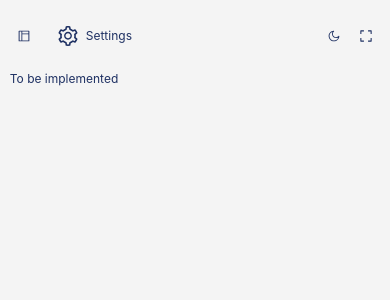
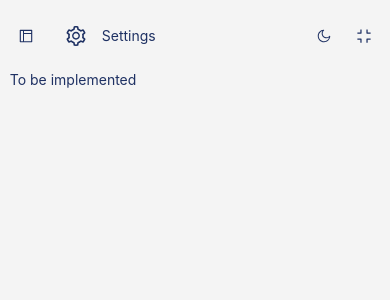
Before and after one commit to GnaneshPuttaswamy/khajanchi, a React (Vite) app: page /settings in a window 390 px wide. Shown: the top 300 px of the page. Built offline with nearby package versions, Linux system fonts and the light colour scheme.

Commit message:
Refactor: Add CompactModeContext to manage compact mode state
- Add compact mode context to manage compact mode state
- Save compact mode state to localStorage to persist changes after page reload

```diff
--- a/src/App.tsx
+++ b/src/App.tsx
@@ -4,6 +4,7 @@ import { ConfigProvider, theme } from 'antd';
 import './App.css';
 import AppLayout from './components/app-layout/AppLayout';
 import { ThemeContext } from './context/ThemeContext';
+import { CompactModeContext } from './context/CompactModeContext';
 // Helper function to check if device is mobile
 const isMobileDevice = () =>
   window.innerWidth <= 768 ||
@@ -11,9 +12,10 @@ const isMobileDevice = () =>
 
 const App: React.FC = () => {
   const [collapsed, setCollapsed] = useState(() => isMobileDevice());
-  const [isCompact, setIsCompact] = useState(() => isMobileDevice());
+
   const [isMobile, setIsMobile] = useState(() => isMobileDevice());
   const { isDark } = useContext(ThemeContext);
+  const { isCompact } = useContext(CompactModeContext);
 
   useEffect(() => {
     const checkMobile = () => {
@@ -66,13 +68,7 @@ const App: React.FC = () => {
         ].filter(Boolean) as any,
       }}
     >
-      <AppLayout
-        collapsed={collapsed}
-        setCollapsed={setCollapsed}
-        isCompact={isCompact}
-        setIsCompact={setIsCompact}
-        isMobile={isMobile}
-      />
+      <AppLayout collapsed={collapsed} setCollapsed={setCollapsed} isMobile={isMobile} />
     </ConfigProvider>
   );
 };
--- a/src/components/app-layout/AppLayout.tsx
+++ b/src/components/app-layout/AppLayout.tsx
@@ -13,14 +13,10 @@ const { Content, Sider } = Layout;
 function AppLayout({
   collapsed,
   setCollapsed,
-  isCompact,
-  setIsCompact,
   isMobile,
 }: {
   collapsed: boolean;
   setCollapsed: (collapsed: boolean) => void;
-  isCompact: boolean;
-  setIsCompact: (isCompact: boolean) => void;
   isMobile: boolean;
 }) {
   // navigate hook for routing
@@ -114,8 +110,6 @@ function AppLayout({
           <ContentHeader
             collapsed={collapsed}
             setCollapsed={setCollapsed}
-            isCompact={isCompact}
-            setIsCompact={setIsCompact}
             isMobile={isMobile}
             currentPath={location.pathname}
           />
@@ -128,15 +122,9 @@ function AppLayout({
             gap="middle"
           >
             <Routes>
-              <Route path="/" element={<AddTransactionPage isMobile={isMobile} isCompact={isCompact} />} />
-              <Route
-                path="/add-transaction"
-                element={<AddTransactionPage isMobile={isMobile} isCompact={isCompact} />}
-              />
-              <Route
-                path="/transaction-history"
-                element={<AllTransactionsPage isMobile={isMobile} isCompact={isCompact} />}
-              />
+              <Route path="/" element={<AddTransactionPage isMobile={isMobile} />} />
+              <Route path="/add-transaction" element={<AddTransactionPage isMobile={isMobile} />} />
+              <Route path="/transaction-history" element={<AllTransactionsPage isMobile={isMobile} />} />
               <Route path="/settings" element={<div>To be implemented</div>} />
             </Routes>
           </Flex>
--- a/src/components/app-layout/content-header/ActionButtons.tsx
+++ b/src/components/app-layout/content-header/ActionButtons.tsx
@@ -2,14 +2,11 @@ import React, { useContext } from 'react';
 import { Button, Space, Tooltip } from 'antd';
 import { CompressOutlined, ExpandOutlined, MoonOutlined, SunOutlined } from '@ant-design/icons';
 import { ThemeContext } from '../../../context/ThemeContext';
+import { CompactModeContext } from '../../../context/CompactModeContext';
 
-interface ActionButtonsProps {
-  isCompact: boolean;
-  setIsCompact: (isCompact: boolean) => void;
-}
-
-const ActionButtons: React.FC<ActionButtonsProps> = ({ isCompact, setIsCompact }) => {
+const ActionButtons: React.FC = () => {
   const { isDark, setIsDark } = useContext(ThemeContext);
+  const { isCompact, setIsCompact } = useContext(CompactModeContext);
 
   return (
     <Space>
--- a/src/components/app-layout/content-header/ContentHeader.tsx
+++ b/src/components/app-layout/content-header/ContentHeader.tsx
@@ -7,20 +7,11 @@ import ActionButtons from './ActionButtons';
 interface ContentHeaderProps {
   collapsed: boolean;
   setCollapsed: (collapsed: boolean) => void;
-  isCompact: boolean;
-  setIsCompact: (isCompact: boolean) => void;
   isMobile: boolean;
   currentPath: string;
 }
 
-const ContentHeader: React.FC<ContentHeaderProps> = ({
-  collapsed,
-  setCollapsed,
-  isCompact,
-  setIsCompact,
-  isMobile,
-  currentPath,
-}) => {
+const ContentHeader: React.FC<ContentHeaderProps> = ({ collapsed, setCollapsed, isMobile, currentPath }) => {
   return (
     <Flex
       style={{
@@ -47,7 +38,7 @@ const ContentHeader: React.FC<ContentHeaderProps> = ({
         <PageBreadcrumb path={currentPath} />
       </Space>
 
-      <ActionButtons isCompact={isCompact} setIsCompact={setIsCompact} />
+      <ActionButtons />
     </Flex>
   );
 };
--- a/src/components/pages/add-transaction-page/AddTransactionPage.tsx
+++ b/src/components/pages/add-transaction-page/AddTransactionPage.tsx
@@ -5,7 +5,7 @@ import { Transaction } from '../../../types/types';
 import axios from 'axios';
 import TransactionsTable from '../../transactions-table/TransactionsTable';
 
-function AddTransactionPage({ isMobile, isCompact }: { isMobile: boolean; isCompact: boolean }) {
+function AddTransactionPage({ isMobile }: { isMobile: boolean }) {
   const [transactions, setTransactions] = useState<Transaction[]>([]);
   const [isFetchingTransactions, setIsFetchingTransactions] = useState(false);
   const [fetchingTransactionsError, setFetchingTransactionsError] = useState<string | null>(null);
@@ -103,7 +103,6 @@ function AddTransactionPage({ isMobile, isCompact }: { isMobile: boolean; isComp
         <TransactionsTable
           transactions={transactions}
           isConfirmedTransactions={false}
-          isCompact={isCompact}
           deleteTransaction={deleteTransaction}
           updateTransaction={updateTransaction}
         />
--- a/src/components/pages/all-transactions-page/AllTransactionsPage.tsx
+++ b/src/components/pages/all-transactions-page/AllTransactionsPage.tsx
@@ -1,14 +1,16 @@
 import { Card, message, Space } from 'antd';
-import React, { useEffect, useState } from 'react';
+import React, { useContext, useEffect, useState } from 'react';
 import { Transaction } from '../../../types/types';
 import axios from 'axios';
 import TransactionsTable from '../../transactions-table/TransactionsTable';
+import { CompactModeContext } from '../../../context/CompactModeContext';
 
-function AllTransactionsPage({ isMobile, isCompact }: { isMobile: boolean; isCompact: boolean }) {
+function AllTransactionsPage({ isMobile }: { isMobile: boolean }) {
   const [transactions, setTransactions] = useState<Transaction[]>([]);
   const [isFetchingTransactions, setIsFetchingTransactions] = useState(false);
   const [fetchingTransactionsError, setFetchingTransactionsError] = useState<string | null>(null);
   const [messageApi, messageContextHolder] = message.useMessage();
+  const { isCompact } = useContext(CompactModeContext);
 
   const baseUrl = import.meta.env.VITE_API_URL;
 
@@ -51,10 +53,7 @@ function AllTransactionsPage({ isMobile, isCompact }: { isMobile: boolean; isCom
     await refreshTransactions();
   };
 
-  const updateTransaction = async (
-    id: React.Key,
-    updatedTransaction: Partial<Omit<Transaction, 'id'>>
-  ) => {
+  const updateTransaction = async (id: React.Key, updatedTransaction: Partial<Omit<Transaction, 'id'>>) => {
     // First get the current transaction
     const currentTransaction = transactions.find((t) => t.id === id);
 
@@ -75,9 +74,7 @@ function AllTransactionsPage({ isMobile, isCompact }: { isMobile: boolean; isCom
 
     // Update local state
     setTransactions((prev) =>
-      prev.map((transaction) =>
-        transaction.id === id ? { ...fullUpdatedTransaction } : transaction
-      )
+      prev.map((transaction) => (transaction.id === id ? { ...fullUpdatedTransaction } : transaction))
     );
 
     await refreshTransactions();
@@ -107,7 +104,6 @@ function AllTransactionsPage({ isMobile, isCompact }: { isMobile: boolean; isCom
         <TransactionsTable
           transactions={transactions}
           isConfirmedTransactions={true}
-          isCompact={isCompact}
           deleteTransaction={deleteTransaction}
           updateTransaction={updateTransaction}
         />
--- a/src/components/transactions-table/TransactionsTable.tsx
+++ b/src/components/transactions-table/TransactionsTable.tsx
@@ -1,5 +1,5 @@
 import { Flex, Form, message, Pagination, Space, Table, TableProps, Tag } from 'antd';
-import React, { useEffect, useReducer, useState } from 'react';
+import React, { useContext, useEffect, useReducer, useState } from 'react';
 import { Transaction } from '../../types/types';
 import { ACTION_COLUMN_FIELDS, TRANSACTION_COLUMN_FIELDS } from '../../constants/TransactionTableConstants';
 import dayjs from 'dayjs';
@@ -10,7 +10,7 @@ import {
   transactionsTableReducer,
   TransactionsTableState,
 } from '../../reducers/transactionsTableReducer';
-
+import { CompactModeContext } from '../../context/CompactModeContext';
 const categoryColors: Record<string, string> = {
   food: 'green',
   entertainment: 'blue',
@@ -57,7 +57,6 @@ const baseColumns: TableProps<Transaction>['columns'] = [
 interface MyTableProps {
   transactions: Transaction[];
   isConfirmedTransactions: boolean;
-  isCompact: boolean;
   deleteTransaction: (id: React.Key) => Promise<void>;
   updateTransaction: (id: React.Key, updatedTransaction: Partial<Omit<Transaction, 'id'>>) => Promise<void>;
 }
@@ -73,10 +72,10 @@ const initialState: TransactionsTableState = {
 function TransactionsTable({
   transactions,
   isConfirmedTransactions,
-  isCompact,
   deleteTransaction,
   updateTransaction,
 }: MyTableProps) {
+  const { isCompact } = useContext(CompactModeContext);
   const [form] = Form.useForm();
   const [messageApi, contextHolder] = message.useMessage();
   const [err, setErr] = useState<string | null>(null);
--- /dev/null
+++ b/src/context/CompactModeContext.tsx
@@ -0,0 +1,28 @@
+import { createContext, useEffect, useState } from 'react';
+
+export const CompactModeContext = createContext({
+  isCompact: false,
+  setIsCompact: (isCompact: boolean): void => {
+    throw new Error('setIsCompact function not implemented');
+  },
+});
+
+export const CompactModeProvider = ({ children }: { children: React.ReactNode }) => {
+  const [isCompact, setIsCompact] = useState(() => {
+    const isCompact = localStorage.getItem('isCompact');
+    return isCompact ? isCompact === 'true' : false;
+  });
+
+  useEffect(() => {
+    const isCompact = localStorage.getItem('isCompact');
+    if (isCompact) {
+      setIsCompact(isCompact === 'true');
+    }
+  }, []);
+
+  useEffect(() => {
+    localStorage.setItem('isCompact', isCompact.toString());
+  }, [isCompact]);
+
+  return <CompactModeContext.Provider value={{ isCompact, setIsCompact }}>{children}</CompactModeContext.Provider>;
+};
--- a/src/main.tsx
+++ b/src/main.tsx
@@ -6,12 +6,15 @@ import './index.css';
 import App from './App.tsx';
 import { BrowserRouter } from 'react-router';
 import { ThemeProvider } from './context/ThemeContext.tsx';
+import { CompactModeProvider } from './context/CompactModeContext.tsx';
 
 createRoot(document.getElementById('root')!).render(
   <StrictMode>
     <BrowserRouter>
       <ThemeProvider>
-        <App />
+        <CompactModeProvider>
+          <App />
+        </CompactModeProvider>
       </ThemeProvider>
     </BrowserRouter>
   </StrictMode>
```
